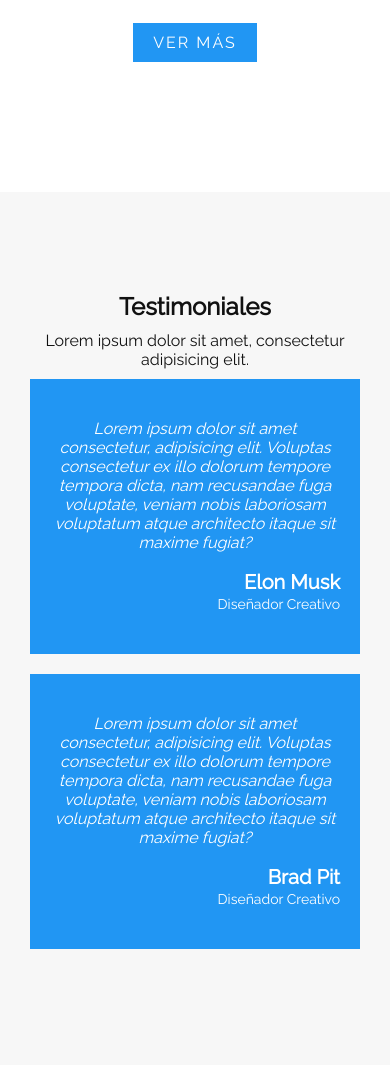
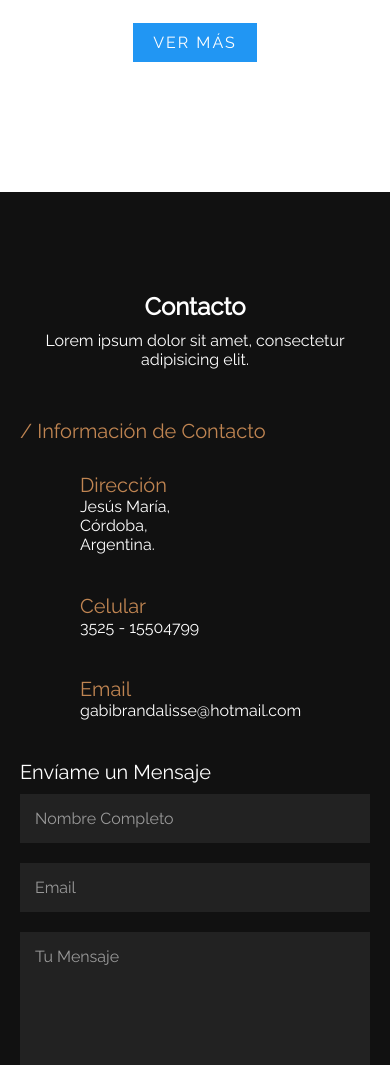
Before and after one commit to gabrandalisse/portfolio, a PHP site: page / in a window 390 px wide. Shown: the part 5435-6500 px from the top of the page. Run offline with PHP 8.4, Linux system fonts and the light colour scheme; some libraries are stand-ins or nearby versions.

Commit message:
- Section names modified - Testimonial section deleted - About and contact h3 color changed - responsive index css file created

```diff
--- /dev/null
+++ b/css/index-responsive.css
@@ -0,0 +1,133 @@
+
+@media ( max-width: 991px ) {
+    header,
+    header.sticky {
+        padding: 20px 50px;
+        z-index: 1000;
+    }
+
+    .menu {
+        position: fixed;
+        top: 69px;
+        left: -100%;
+        display: block;
+        padding: 100px 50px;
+        text-align: center;
+        width: 100%;
+        height: 100vh;
+        background: #fff;
+        transition: 0.5s;
+        z-index: 999;
+        border-top: 1px solid rgba(0, 0, 0, 0.2);
+    }
+
+    .menu.active {
+        left: 0;
+    }
+
+    header ul li a {
+        color: #111;
+        font-size: 24px;
+        margin: 10px;
+    }
+
+    .toggle {
+        width: 40px;
+        height: 40px;
+        background: url("../img/menu.png");
+        background-position: center;
+        background-repeat: no-repeat;
+        background-size: 30px;
+        cursor: pointer;
+    }
+
+    .toggle.active {
+        width: 40px;
+        height: 40px;
+        background: url("../img/close.png");
+        background-position: center;
+        background-repeat: no-repeat;
+        background-size: 25px;
+        cursor: pointer;
+    }
+
+    header.sticky .toggle {
+        filter: invert(1);
+    }
+
+    section {
+        padding: 100px 50px;
+    }
+
+    .banner {
+        padding: 150px 50px 100px;
+    }
+
+    .banner h2 {
+        font-size: 1.5em;
+    }
+
+    .banner h3 {
+        font-size: 1em;
+    }
+
+    .btn {
+        margin-top: 10px;
+        padding: 10px 20px;
+        font-size: 16px;
+    }
+
+    .heading h2 {
+        font-size: 24px;
+    }
+
+    .contentBx h3 {
+        font-size: 20px;
+    }
+
+    .content {
+        flex-direction: column;
+    }
+
+    .w50 {
+        margin-bottom: 20px;
+    }
+
+    .technologies .content .technologiesBx {
+        margin: 10px;
+    }
+
+    .work .content .workBx {
+        width: 100%;
+        padding: 10px;
+    }
+
+    .testimonial .content .testimonialBx {
+        max-width: calc(100% - 20px);
+        padding: 40px 20px;
+        margin: 10px;
+    }
+
+    .testimonial .content .testimonialBx h3 {
+        margin-top: 20px;
+    }
+
+    .contactInfo {
+        margin: 20px 0;
+    }
+}
+
+@media ( max-width: 600px ) {
+    header,
+    header.sticky {
+        padding: 20px 20px;
+    }
+
+    .banner {
+        padding: 150px 20px 100px;
+    }
+
+    section {
+        padding: 100px 20px;
+    }
+}
--- a/css/index.css
+++ b/css/index.css
@@ -138,6 +138,7 @@ section {
 .contentBx h3 {
     font-size: 24px;
     margin-bottom: 10px;
+    color: #C08552;
 }
 
 .w50 {
@@ -159,18 +160,20 @@ img {
     filter: grayscale(0%);
 }
 
-.services {
+/* TECHNOLOGIES */
+
+.technologies {
     background: #111;
 }
 
-.services .content {
+.technologies .content {
     display: flex;
     justify-content: center;
     flex-wrap: wrap;
     flex-direction: row;
 }
 
-.services .content .servicesBx {
+.technologies .content .technologiesBx {
     padding: 40px 20px;
     background: #222;
     color: #fff;
@@ -180,20 +183,22 @@ img {
     transition: 0.5s;
 }
 
-.services .content .servicesBx:hover {
+.technologies .content .technologiesBx:hover {
     background: #2196f3;
 }
 
-.services .content .servicesBx img {
+.technologies .content .technologiesBx img {
   max-width: 80px;
   filter: invert(1);
 }
 
-.services .content .servicesBx h2 {
+.technologies .content .technologiesBx h2 {
     font-size: 20px;
     font-weight: 600;
     margin: 5px 0px;
 }
+
+/* WORK */
 
 .work .content {
     display: flex;
@@ -208,46 +213,6 @@ img {
 
 .work .content .workBx img {
    max-width: 100%;
-}
-
-/* TESTIMONIALS */
-
-.testimonial {
-    background: #f7f7f7;
-}
-
-.testimonial .content {
-    display: flex;
-    justify-content: space-between;
-    flex-wrap: wrap;
-}
-
-.testimonial .content .testimonialBx {
-    max-width: calc(50% - 40px);
-    padding: 60px 40px;
-    margin: 20px;
-    background: #2196f3;
-}
-
-.testimonial .content .testimonialBx p {
-    color: #fff;
-    font-style: italic;
-    font-size: 16px;
-    font-weight: 300;
-}
-
-.testimonial .content .testimonialBx h3 {
-    margin-top: 40px;
-    text-align: end;
-    color: #fff;
-    font-weight: 600;
-    font-size: 20px;
-    line-height: 1em;
-}
-
-.testimonial .content .testimonialBx h3 span {
-    font-size: 14px;
-    font-weight: 400;
 }
 
 /* CONTACT */
@@ -271,6 +236,10 @@ img {
     font-size: 20px;
     font-weight: 500;
     margin-bottom: 10px;
+}
+
+.contactInfo h3 {
+    color: #C08552;
 }
 
 .formBx form input,
@@ -349,138 +318,3 @@ img {
     text-align: center;
     padding: 10px;
 }
-
-/* RESPONSIVE */
-
-@media ( max-width: 991px ) {
-    header,
-    header.sticky {
-        padding: 20px 50px;
-        z-index: 1000;
-    }
-
-    .menu {
-        position: fixed;
-        top: 69px;
-        left: -100%;
-        display: block;
-        padding: 100px 50px;
-        text-align: center;
-        width: 100%;
-        height: 100vh;
-        background: #fff;
-        transition: 0.5s;
-        z-index: 999;
-        border-top: 1px solid rgba(0, 0, 0, 0.2);
-    }
-
-    .menu.active {
-        left: 0;
-    }
-
-    header ul li a {
-        color: #111;
-        font-size: 24px;
-        margin: 10px;
-    }
-
-    .toggle {
-        width: 40px;
-        height: 40px;
-        background: url("../img/menu.png");
-        background-position: center;
-        background-repeat: no-repeat;
-        background-size: 30px;
-        cursor: pointer;
-    }
-
-    .toggle.active {
-        width: 40px;
-        height: 40px;
-        background: url("../img/close.png");
-        background-position: center;
-        background-repeat: no-repeat;
-        background-size: 25px;
-        cursor: pointer;
-    }
-
-    header.sticky .toggle {
-        filter: invert(1);
-    }
-
-    section {
-        padding: 100px 50px;
-    }
-
-    .banner {
-        padding: 150px 50px 100px;
-    }
-
-    .banner h2 {
-        font-size: 1.5em;
-    }
-
-    .banner h3 {
-        font-size: 1em;
-    }
-
-    .btn {
-        margin-top: 10px;
-        padding: 10px 20px;
-        font-size: 16px;
-    }
-
-    .heading h2 {
-        font-size: 24px;
-    }
-
-    .contentBx h3 {
-        font-size: 20px;
-    }
-
-    .content {
-        flex-direction: column;
-    }
-
-    .w50 {
-        margin-bottom: 20px;
-    }
-
-    .services .content .servicesBx {
-        margin: 10px;
-    }
-
-    .work .content .workBx {
-        width: 100%;
-        padding: 10px;
-    }
-
-    .testimonial .content .testimonialBx {
-        max-width: calc(100% - 20px);
-        padding: 40px 20px;
-        margin: 10px;
-    }
-
-    .testimonial .content .testimonialBx h3 {
-        margin-top: 20px;
-    }
-
-    .contactInfo {
-        margin: 20px 0;
-    }
-}
-
-@media ( max-width: 600px ) {
-    header,
-    header.sticky {
-        padding: 20px 20px;
-    }
-
-    .banner {
-        padding: 150px 20px 100px;
-    }
-
-    section {
-        padding: 100px 20px;
-    }
-}
--- a/index.html
+++ b/index.html
@@ -8,6 +8,7 @@
 
     <link rel="stylesheet" href="./css/fancy-intro.css">
     <link rel="stylesheet" href="./css/index.css">
+    <link rel="stylesheet" href="./css/index-responsive.css">
 
 </head>
 <body>
@@ -18,9 +19,8 @@
         <ul class="menu">
             <li><a href="#home" onclick="toggleMenu();">Inicio</a></li>
             <li><a href="#about" onclick="toggleMenu();">Sobre Mi</a></li>
-            <li><a href="#services" onclick="toggleMenu();">Tecnologías</a></li>
+            <li><a href="#technology" onclick="toggleMenu();">Tecnologías</a></li>
             <li><a href="#work" onclick="toggleMenu();">Trabajos</a></li>
-            <li><a href="#testimonial" onclick="toggleMenu();">Testimoniales</a></li>
             <li><a href="#contact" onclick="toggleMenu();">Contacto</a></li>
         </ul>
     </header>
@@ -59,7 +59,7 @@
         </div>
         <div class="content">
             <div class="contentBx w50">
-                <h3>Desarollador Web FullStack</h3>
+                <h3>/ Desarollador Web FullStack</h3>
                 <p>Lorem ipsum dolor sit amet consectetur adipisicing elit. Incidunt perspiciatis ad libero, laboriosam dolor labore recusandae ipsum eveniet dolorem tenetur culpa doloribus ea quae, facilis ipsa optio? Ratione, reiciendis. Ducimus unde doloribus repellendus, necessitatibus facilis iusto labore consequuntur optio saepe eum animi atque, fugit a obcaecati cumque tempore ut odio! Molestiae sequi impedit eaque debitis aliquid consequatur, nam laborum cupiditate, mollitia reprehenderit odit vel itaque facere voluptatem consectetur ipsam unde est repudiandae tenetur! Culpa pariatur dolor quasi, fuga dicta laboriosam alias maiores, sed possimus atque a corporis quibusdam, id aspernatur eligendi asperiores distinctio ut harum dolores incidunt animi cum eaque!</p>
             </div>
             <div class="w50">
@@ -68,44 +68,44 @@
         </div>
     </section>
 
-    <section class="services" id="services">
+    <section class="technologies" id="technology">
         <div class="heading white">
-            <h2>Services</h2>
+            <h2>Technologies</h2>
             <p>Lorem ipsum dolor sit amet, consectetur adipisicing elit. Nobis sed officia beatae iste totam aliquid? At qui inventore similique.</p>
         </div>
         <div class="content">
 
-           <div class="servicesBx">
+           <div class="technologiesBx">
                 <img src="./img/icon1.png" alt="icon1">
                 <h2>Web Design</h2>
                 <p>Lorem ipsum dolor sit amet consectetur, adipisicing elit. Laudantium unde sed fuga corporis ea possimus quaerat iure eos sequi dolore. Facilis qui maxime explicabo iusto quisquam aliquam sed magni error!</p>
            </div>
 
-           <div class="servicesBx">
+           <div class="technologiesBx">
                 <img src="./img/icon2.png" alt="icon2">
                 <h2>Web Development</h2>
                 <p>Lorem ipsum dolor sit amet consectetur, adipisicing elit. Laudantium unde sed fuga corporis ea   possimus quaerat iure eos sequi dolore. Facilis qui maxime explicabo iusto quisquam aliquam sed       magni error!</p>
             </div>
 
-            <div class="servicesBx">
+            <div class="technologiesBx">
                 <img src="./img/icon3.png" alt="icon3">
                 <h2>Android App</h2>
                 <p>Lorem ipsum dolor sit amet consectetur, adipisicing elit. Laudantium unde sed fuga corporis ea possimus quaerat iure eos sequi dolore. Facilis qui maxime explicabo iusto quisquam aliquam sed magni error!</p>
            </div>
 
-           <div class="servicesBx">
+           <div class="technologiesBx">
                 <img src="./img/icon4.png" alt="icon4">
                 <h2>Photography</h2>
                 <p>Lorem ipsum dolor sit amet consectetur, adipisicing elit. Laudantium unde sed fuga corporis ea   possimus quaerat iure eos sequi dolore. Facilis qui maxime explicabo iusto quisquam aliquam sed   magni error!</p>
             </div>
 
-            <div class="servicesBx">
+            <div class="technologiesBx">
                 <img src="./img/icon5.png" alt="icon5">
                 <h2>Content Writing</h2>
                 <p>Lorem ipsum dolor sit amet consectetur, adipisicing elit. Laudantium unde sed fuga corporis ea possimus quaerat iure eos sequi dolore. Facilis qui maxime explicabo iusto quisquam aliquam sed magni error!</p>
            </div>
 
-           <div class="servicesBx">
+           <div class="technologiesBx">
                 <img src="./img/icon6.png" alt="icon6">
                 <h2>Video Editing</h2>
                 <p>Lorem ipsum dolor sit amet consectetur, adipisicing elit. Laudantium unde sed fuga corporis ea   possimus quaerat iure eos sequi dolore. Facilis qui maxime explicabo iusto quisquam aliquam sed   magni error!</p>
@@ -143,26 +143,6 @@
         </div>
     </section>
 
-    <section class="testimonial" id="testimonial">
-        <div class="heading">
-            <h2>Testimoniales</h2>
-            <p>Lorem ipsum dolor sit amet, consectetur adipisicing elit.</p>
-            <div class="content">
-
-                <div class="testimonialBx">
-                    <p>Lorem ipsum dolor sit amet consectetur, adipisicing elit. Voluptas consectetur ex illo dolorum tempore tempora dicta, nam recusandae fuga voluptate, veniam nobis laboriosam voluptatum atque architecto itaque sit maxime fugiat?</p>
-                    <h3>Elon Musk<br><span>Diseñador Creativo</span></h3>
-                </div>
-
-                <div class="testimonialBx">
-                    <p>Lorem ipsum dolor sit amet consectetur, adipisicing elit. Voluptas consectetur ex illo dolorum tempore tempora dicta, nam recusandae fuga voluptate, veniam nobis laboriosam voluptatum atque architecto itaque sit maxime fugiat?</p>
-                    <h3>Brad Pit<br><span>Diseñador Creativo</span></h3>
-                </div>
-
-            </div>
-        </div>
-    </section>
-
     <section class="contact" id="contact">
         <div class="heading white">
             <h2>Contacto</h2>
@@ -170,7 +150,7 @@
         </div>
         <div class="content">
             <div class="contactInfo">
-                <h3>Información de Contacto</h3>
+                <h3>/ Información de Contacto</h3>
                 <div class="contactInfoBx">
 
                     <div class="box">
@@ -179,7 +159,7 @@
                         </div>
                         <div class="text">
                             <h3>Dirección</h3>
-                            <p>Jesús María,<br>Cordoba, <br>Argentina.</p>
+                            <p>Jesús María,<br>Córdoba, <br>Argentina.</p>
                         </div>
                     </div>
 
@@ -188,7 +168,7 @@
                             <span class="iconify" data-icon="mdi:cellphone-basic" data-inline="false"></span>
                         </div>
                         <div class="text">
-                            <h3>Teléfono</h3>
+                            <h3>Celular</h3>
                             <p>3525 - 15504799</p>
                         </div>
                     </div>
--- a/js/index.js
+++ b/js/index.js
@@ -8,7 +8,6 @@ tl.to(".intro", { y: "-100%", duration: 1 }, "-=1");
 tl.fromTo("header", { opacity: 0 }, { opacity: 1, duration: 1 });
 tl.fromTo(".textBx", { opacity: 0 }, { opacity: 1, duration: 1 }, "-=1");
 tl.fromTo(".about", { opacity: 0 }, { opacity: 1, duration: 1 }, "-=1");
-tl.fromTo(".services", { opacity: 0 }, { opacity: 1, duration: 1 }, "-=1");
+tl.fromTo(".technologies", { opacity: 0 }, { opacity: 1, duration: 1 }, "-=1");
 tl.fromTo(".work", { opacity: 0 }, { opacity: 1, duration: 1 }, "-=1");
-tl.fromTo(".testimonial", { opacity: 0 }, { opacity: 1, duration: 1 }, "-=1");
 tl.fromTo(".contact", { opacity: 0 }, { opacity: 1, duration: 1 }, "-=1");
```
